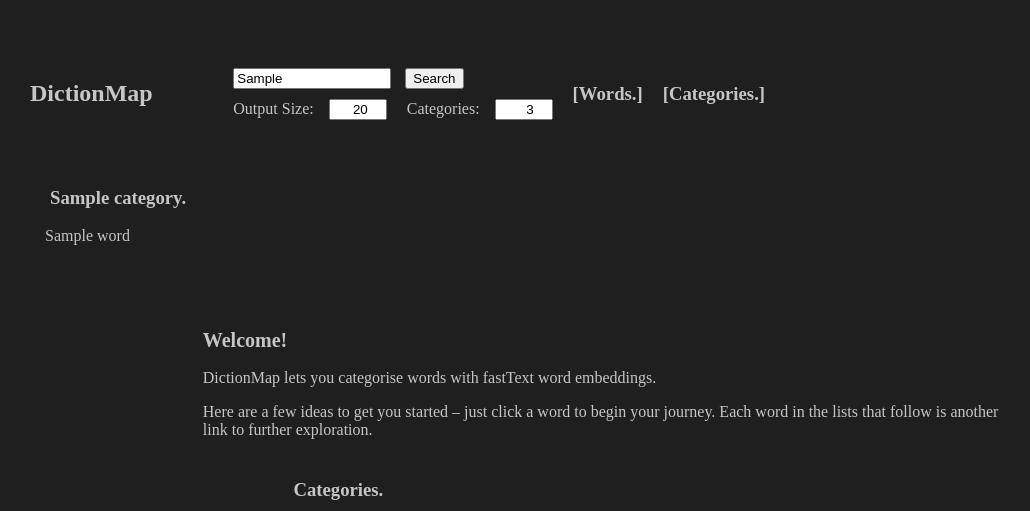
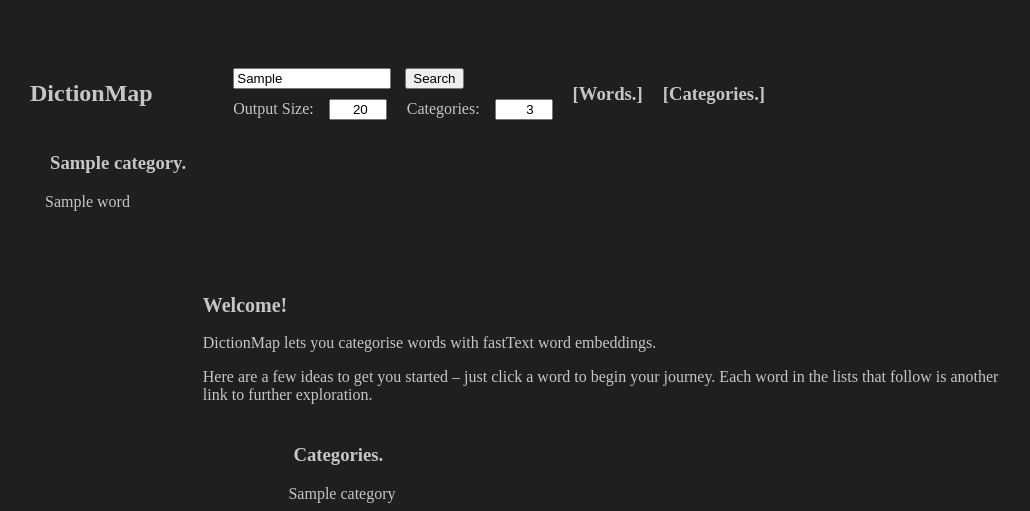
Before and after one commit to jhelsby/DictionMap, a Flask app: template templates/index.html in a window 1280 px wide. Shown: the top 511 px of the page, without its empty margins (34-1064 px from the left). Run offline with Flask 3, Linux system fonts and the light colour scheme; the template is opened without the code that fills it: most values are stand-ins (such as "Sample title", 1, 10 or a date in 2020); parts of the project's set-up code (start-up, migrations or seed data) failed here and were passed over.

Commit message:
UI fixes

```diff
--- a/static/styles.css
+++ b/static/styles.css
@@ -134,7 +134,6 @@
 
 .container {
   display: flex;
-  gap: 20px;
 }
 
 .category {
--- a/templates/categories.html
+++ b/templates/categories.html
@@ -3,7 +3,6 @@
 {% block content %}
 
 <h3><a href="/categories">Categories.</a></h3>
-
 <div class="category">
   {% for category in categories %}
   <span class="word" onclick="submitWord('{{ category }}', true)">
--- a/templates/category.html
+++ b/templates/category.html
@@ -2,7 +2,7 @@
 
 {% block content %}
 
-<h3>{{ category }}</h3>
+<h3><a href="/category/{{ category }}">{{ category }}.</a></h3>
 
 <div class="category">
   {% for word in words %}
--- a/templates/index.html
+++ b/templates/index.html
@@ -2,10 +2,8 @@
 
 {% block content %}
 
-<div class="results">
 {% if categories_and_words %}
 
-  <div class="column">
 <div class="container">
   {% for category, words in categories_and_words %}
   <div class="category">
@@ -18,10 +16,8 @@
   </div>
   {% endfor %}
 </div>
-  </div>
 
 {% endif %}
-</div>
 
 {% if example_words %}
 <div>
```
Lines whose indentation alone changed are shown as unchanged.
